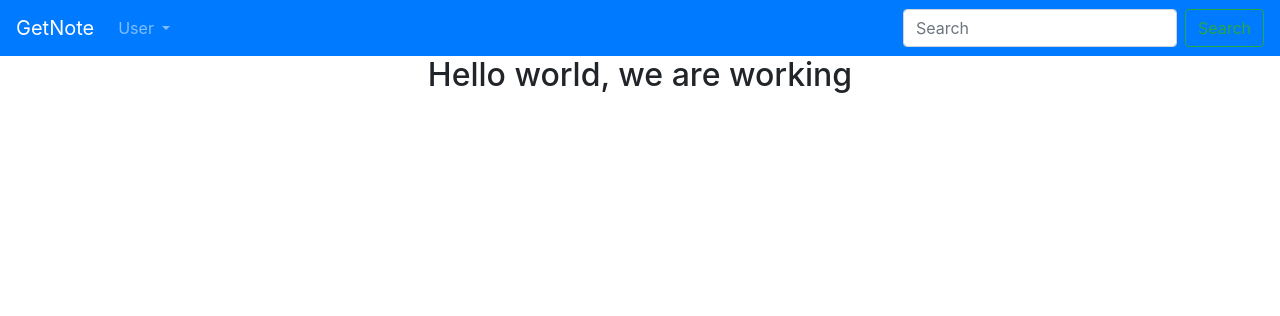
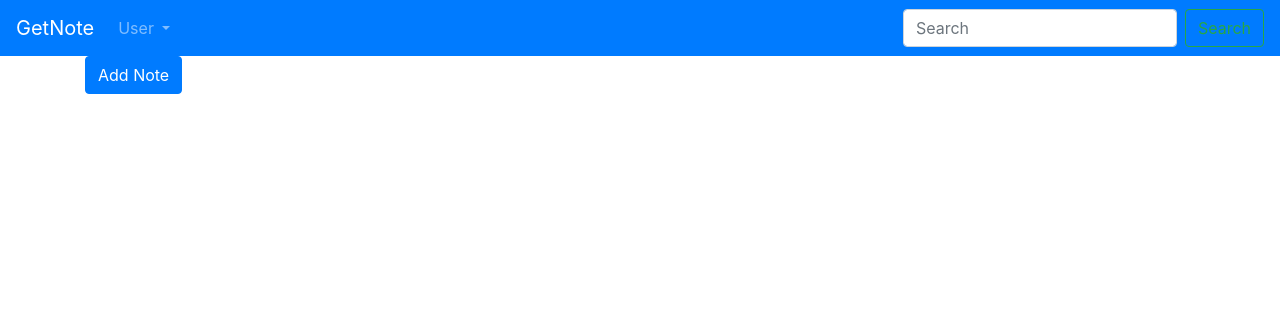
Before and after one commit to ycv005/getnote, a Django app: page / in a window 1280 px wide. Shown: the top 316 px of the page. Run offline with Django 3.2, Linux system fonts and the light colour scheme; a user stored in the database is signed in; some libraries are stand-ins or nearby versions.

Commit message:
note template

```diff
--- /dev/null
+++ b/note/templates/snippet/note.html
@@ -0,0 +1,30 @@
+<button type="button" class="btn btn-primary" data-toggle="modal" data-target="#exampleModal" data-whatever="@getbootstrap">Add Note</button>
+
+<div class="modal fade" id="exampleModal" tabindex="-1" role="dialog" aria-labelledby="exampleModalLabel" aria-hidden="true">
+  <div class="modal-dialog" role="document">
+    <div class="modal-content">
+      <div class="modal-header">
+        <h5 class="modal-title" id="exampleModalLabel">Add Note</h5>
+        <button type="button" class="close" data-dismiss="modal" aria-label="Close">
+          <span aria-hidden="true">&times;</span>
+        </button>
+      </div>
+      <div class="modal-body">
+        <form>
+          <div class="form-group">
+            <label for="note-title" class="col-form-label">Title:</label>
+            <input type="text" class="form-control" id="note-title">
+          </div>
+          <div class="form-group">
+            <label for="note-text" class="col-form-label">Text Here:</label>
+            <textarea class="form-control" id="note-text"></textarea>
+          </div>
+        </form>
+      </div>
+      <div class="modal-footer">
+        <button type="button" class="btn btn-secondary" data-dismiss="modal">Close</button>
+        <button type="button" class="btn btn-primary">Save</button>
+      </div>
+    </div>
+  </div>
+</div>
--- a/templates/base/home_page.html
+++ b/templates/base/home_page.html
@@ -2,5 +2,12 @@
 
 {% block content %}
     <!-- https://docs.djangoproject.com/en/3.0/ref/templates/language/#template-inheritance -->
-    <h2 class="text-center">Hello world, we are working</h2>
+    {% if user.is_authenticated %}
+        {% include 'snippet/note.html' %}
+    {% else %}
+        <div class="alert alert-primary my-4" role="alert">
+            <h4 class="text-center">Join GetNote to add notes here.</h4>
+        </div>
+    {% endif %}
+
 {% endblock content %}
```
Also changed, not shown: db.sqlite3.
